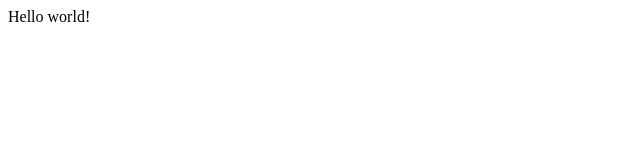
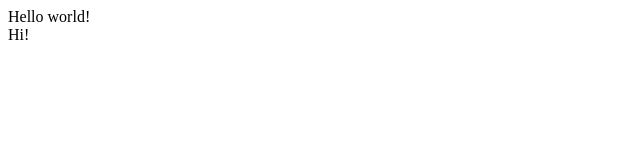
Before and after one commit to Niamask/alx-frontend, a plain HTML site: page 0x00-html_advanced/index.html in a window 1280 px wide. Shown: the full height of the page, 0-640 px from the left. Drawn offline with Linux system fonts and the light colour scheme.

Commit message:
some changes in index.html

```diff
--- a/0x00-html_advanced/index.html
+++ b/0x00-html_advanced/index.html
@@ -6,6 +6,6 @@
     <title>Document</title>
   </head>
   <body>
-    Hello world!
+    Hello world! <br />Hi!
   </body>
 </html>
```
